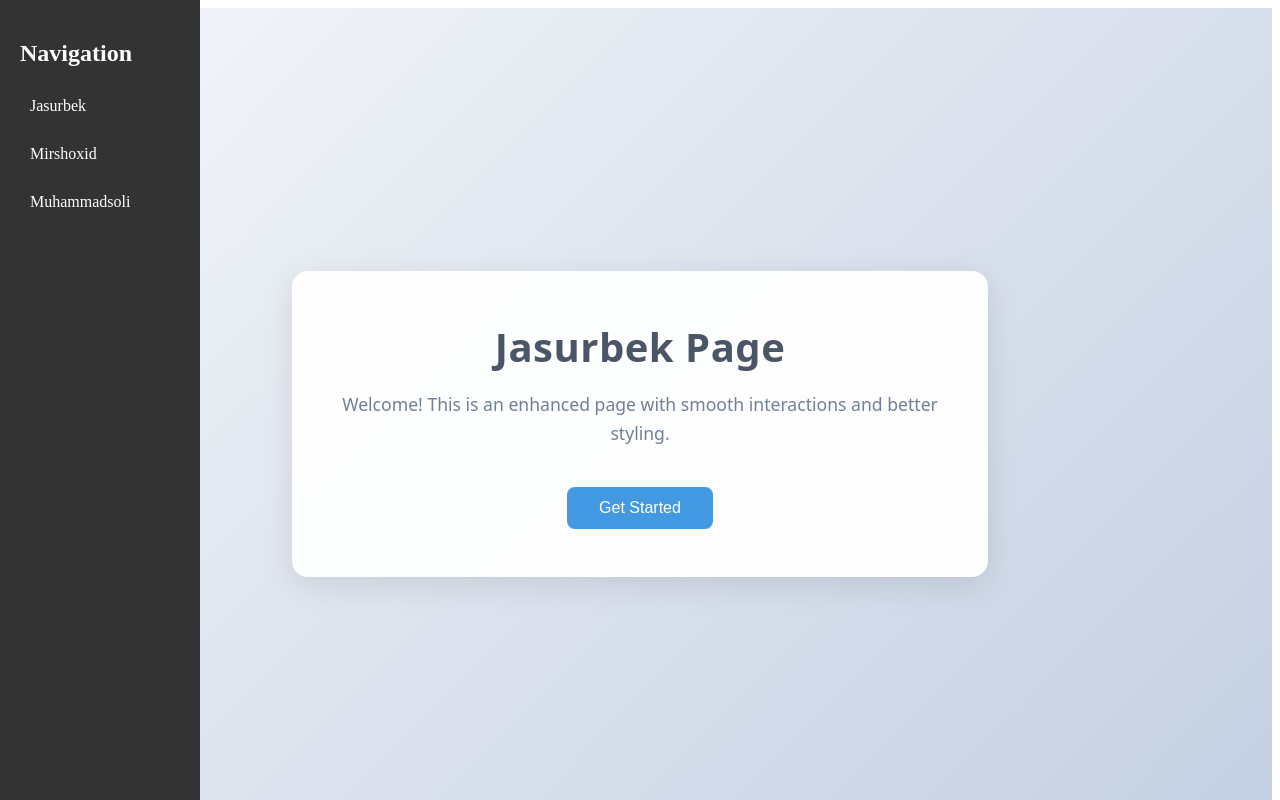
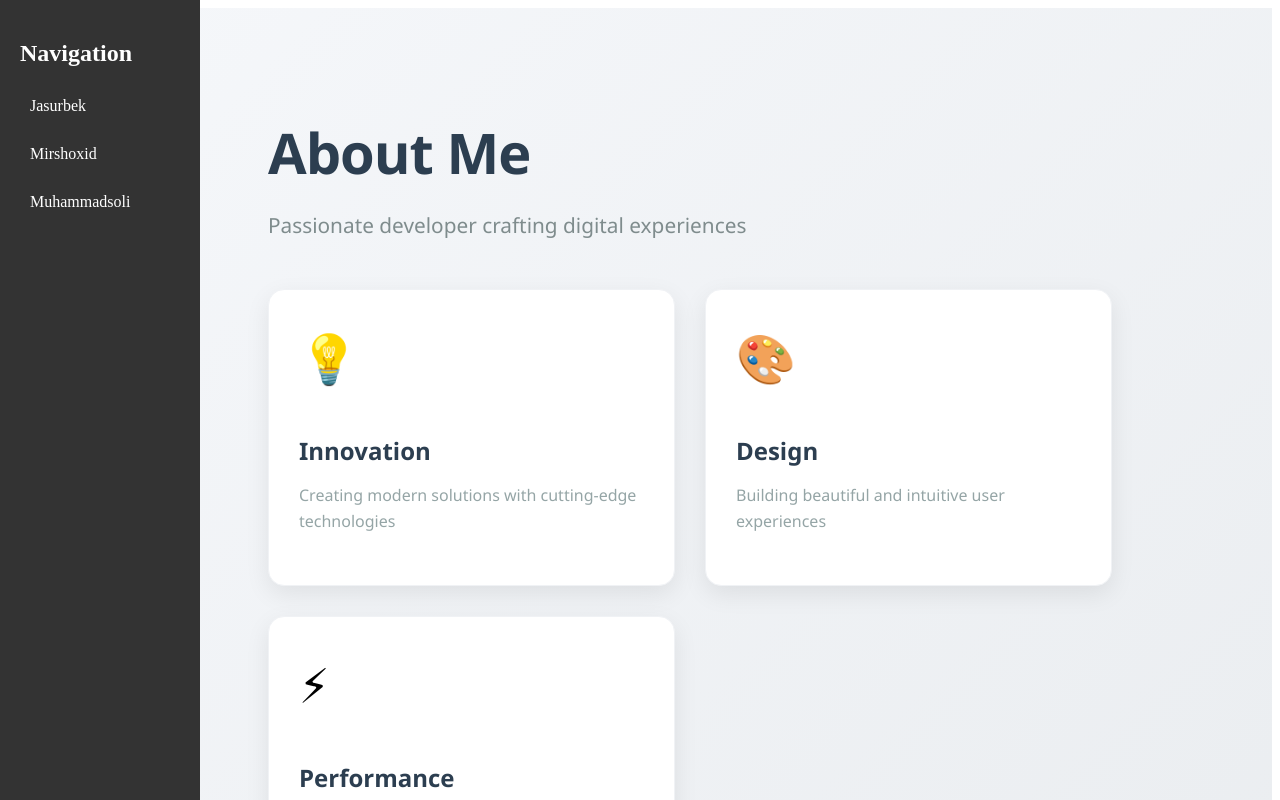
Before and after one commit to salakhbro/hackathon-training, a React (Vite) app: page /jasurbek in a window 1280 px wide. Shown: the top 800 px of the page. Built offline with nearby package versions, Linux system fonts and the light colour scheme.

Commit message:
men o'zimni qismimni o'zgartirdm

```diff
--- a/src/pages/Jasurbek/Jasurbek.css
+++ b/src/pages/Jasurbek/Jasurbek.css
@@ -0,0 +1,114 @@
+.about {
+    background: linear-gradient(135deg, #f5f7fa 0%, #e9ecef 100%);
+    min-height: 100vh;
+    padding: 60px 20px;
+    margin-left: 100px;
+    font-family: 'Segoe UI', Tahoma, Geneva, Verdana, sans-serif;
+}
+
+.container {
+    max-width: calc(100% - 280px);
+    margin: 0 auto;
+    padding: 0 40px;
+}
+
+.content {
+    animation: fadeInUp 0.8s ease-out;
+}
+
+@keyframes fadeInUp {
+    from {
+        opacity: 0;
+        transform: translateY(30px);
+    }
+
+    to {
+        opacity: 1;
+        transform: translateY(0);
+    }
+}
+
+.title {
+    font-size: 3.5rem;
+    color: #2c3e50;
+    margin-bottom: 15px;
+    font-weight: 700;
+    letter-spacing: -1px;
+}
+
+.subtitle {
+    font-size: 1.3rem;
+    color: #7f8c8d;
+    margin-bottom: 50px;
+    font-weight: 300;
+}
+
+.grid {
+    display: grid;
+    grid-template-columns: repeat(auto-fit, minmax(280px, 1fr));
+    gap: 30px;
+    margin: 50px 0;
+}
+
+.card {
+    background: white;
+    border-radius: 16px;
+    padding: 35px 30px;
+    box-shadow: 0 8px 24px rgba(0, 0, 0, 0.08);
+    transition: all 0.3s cubic-bezier(0.4, 0, 0.2, 1);
+    border: 1px solid #f0f2f5;
+}
+
+.card:hover {
+    transform: translateY(-8px);
+    box-shadow: 0 16px 40px rgba(0, 0, 0, 0.12);
+    border-color: #e8eef7;
+}
+
+.icon {
+    font-size: 3rem;
+    margin-bottom: 20px;
+    display: inline-block;
+}
+
+.card h3 {
+    font-size: 1.5rem;
+    color: #2c3e50;
+    margin-bottom: 12px;
+    font-weight: 600;
+}
+
+.card p {
+    color: #95a5a6;
+    font-size: 1rem;
+    line-height: 1.6;
+}
+
+.description {
+    font-size: 1.1rem;
+    color: #5a6c7d;
+    line-height: 1.8;
+    max-width: 800px;
+    margin-top: 50px;
+    background: white;
+    padding: 35px 40px;
+    border-radius: 16px;
+    border-left: 4px solid #34495e;
+    box-shadow: 0 4px 16px rgba(0, 0, 0, 0.06);
+}
+
+@media (max-width: 768px) {
+    .container {
+        max-width: 100%;
+        padding: 0 20px;
+    }
+
+    .title {
+        font-size: 2.5rem;
+    }
+
+    .grid {
+        grid-template-columns: 1fr;
+        gap: 20px;
+    }
+}
--- a/src/pages/Jasurbek/Jasurbek.jsx
+++ b/src/pages/Jasurbek/Jasurbek.jsx
@@ -1,69 +1,41 @@
-import React, { useState } from 'react'
+import React from 'react'
+import "./Jasurbek.css"
 
 function Jasurbek() {
-  const [isHovered, setIsHovered] = useState(false)
+  return (
+    <section className="about">
+      <div className="container">
+        <div className="content">
+          <h1 className="title">About Me</h1>
+          <p className="subtitle">Passionate developer crafting digital experiences</p>
 
-  return (
-    <div style={{
-      minHeight: '100vh',
-      background: 'linear-gradient(135deg, #f5f7fa 0%, #c3cfe2 100%)',
-      display: 'flex',
-      alignItems: 'center',
-      justifyContent: 'center',
-      fontFamily: 'system-ui, -apple-system, sans-serif',
-      padding: '1rem'
-    }}>
-      <div style={{
-        padding: '3rem',
-        backgroundColor: 'rgba(255, 255, 255, 0.95)',
-        borderRadius: '16px',
-        boxShadow: isHovered ? '0 16px 48px rgba(0, 0, 0, 0.15)' : '0 8px 32px rgba(0, 0, 0, 0.1)',
-        textAlign: 'center',
-        maxWidth: '600px',
-        transition: 'all 0.3s ease',
-        transform: isHovered ? 'translateY(-8px)' : 'translateY(0)'
-      }}
-        onMouseEnter={() => setIsHovered(true)}
-        onMouseLeave={() => setIsHovered(false)}
-      >
-        <h1 style={{
-          color: '#4a5568',
-          fontSize: '2.5rem',
-          margin: '0 0 1rem 0',
-          fontWeight: '600',
-          letterSpacing: '0.5px'
-        }}>
-          Jasurbek Page
-        </h1>
+          <div className="grid">
+            <div className="card">
+              <div className="icon">💡</div>
+              <h3>Innovation</h3>
+              <p>Creating modern solutions with cutting-edge technologies</p>
+            </div>
 
-        <p style={{
-          color: '#718096',
-          fontSize: '1.1rem',
-          margin: '1rem 0',
-          lineHeight: '1.6'
-        }}>
-          Welcome! This is an enhanced page with smooth interactions and better styling.
-        </p>
+            <div className="card">
+              <div className="icon">🎨</div>
+              <h3>Design</h3>
+              <p>Building beautiful and intuitive user experiences</p>
+            </div>
 
-        <button style={{
-          marginTop: '1.5rem',
-          padding: '0.75rem 2rem',
-          backgroundColor: '#4299e1',
-          color: 'white',
-          border: 'none',
-          borderRadius: '8px',
-          fontSize: '1rem',
-          fontWeight: '500',
-          cursor: 'pointer',
-          transition: 'background-color 0.2s ease'
-        }}
-          onMouseOver={(e) => e.target.style.backgroundColor = '#3182ce'}
-          onMouseOut={(e) => e.target.style.backgroundColor = '#4299e1'}
-        >
-          Get Started
-        </button>
+            <div className="card">
+              <div className="icon">⚡</div>
+              <h3>Performance</h3>
+              <p>Optimizing for speed and efficiency</p>
+            </div>
+          </div>
+
+          <p className="description">
+            I'm a creative developer focused on building elegant solutions to complex problems.
+            With expertise in modern web technologies, I bring ideas to life with clean code and thoughtful design.
+          </p>
+        </div>
       </div>
-    </div>
+    </section>
   )
 }
 
```
